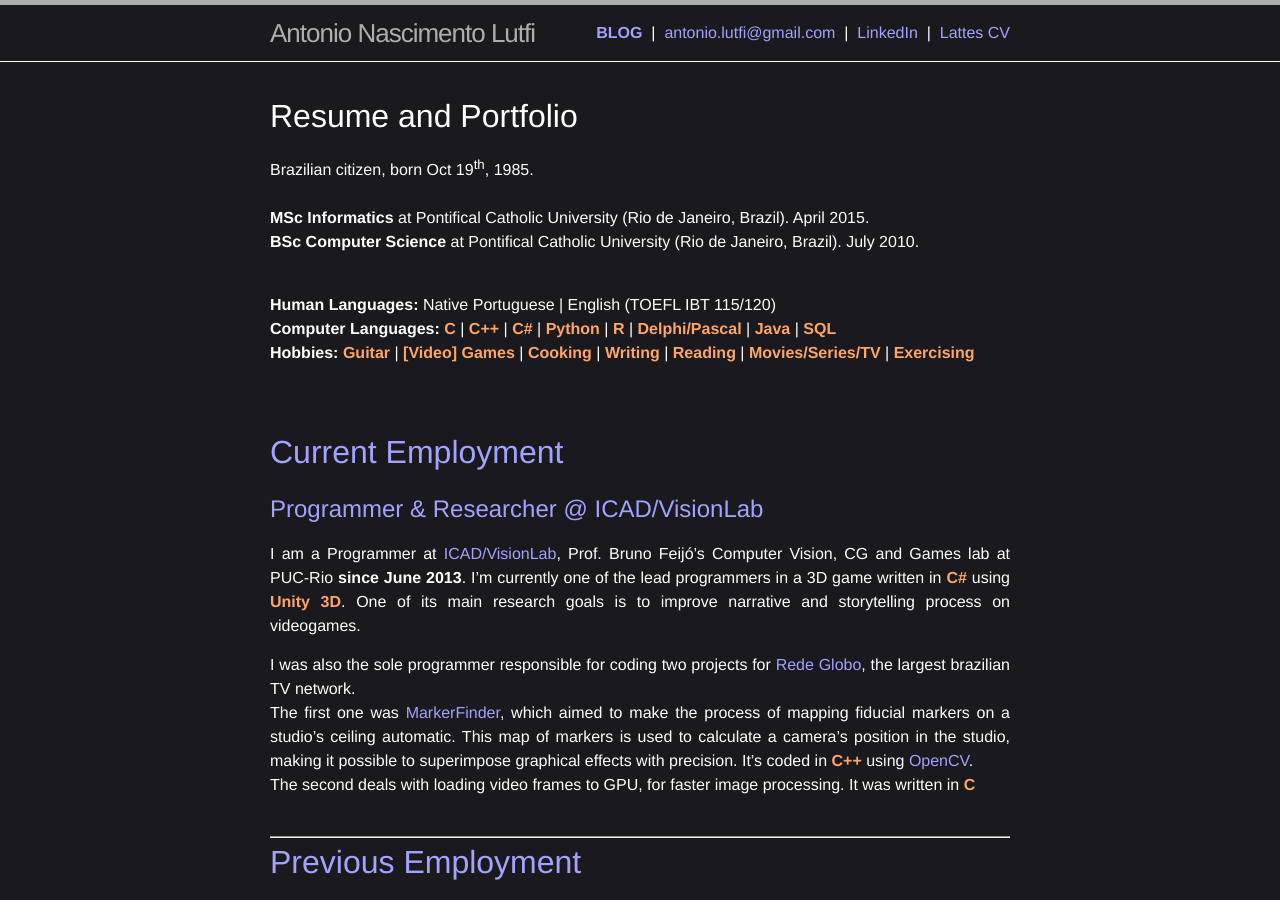
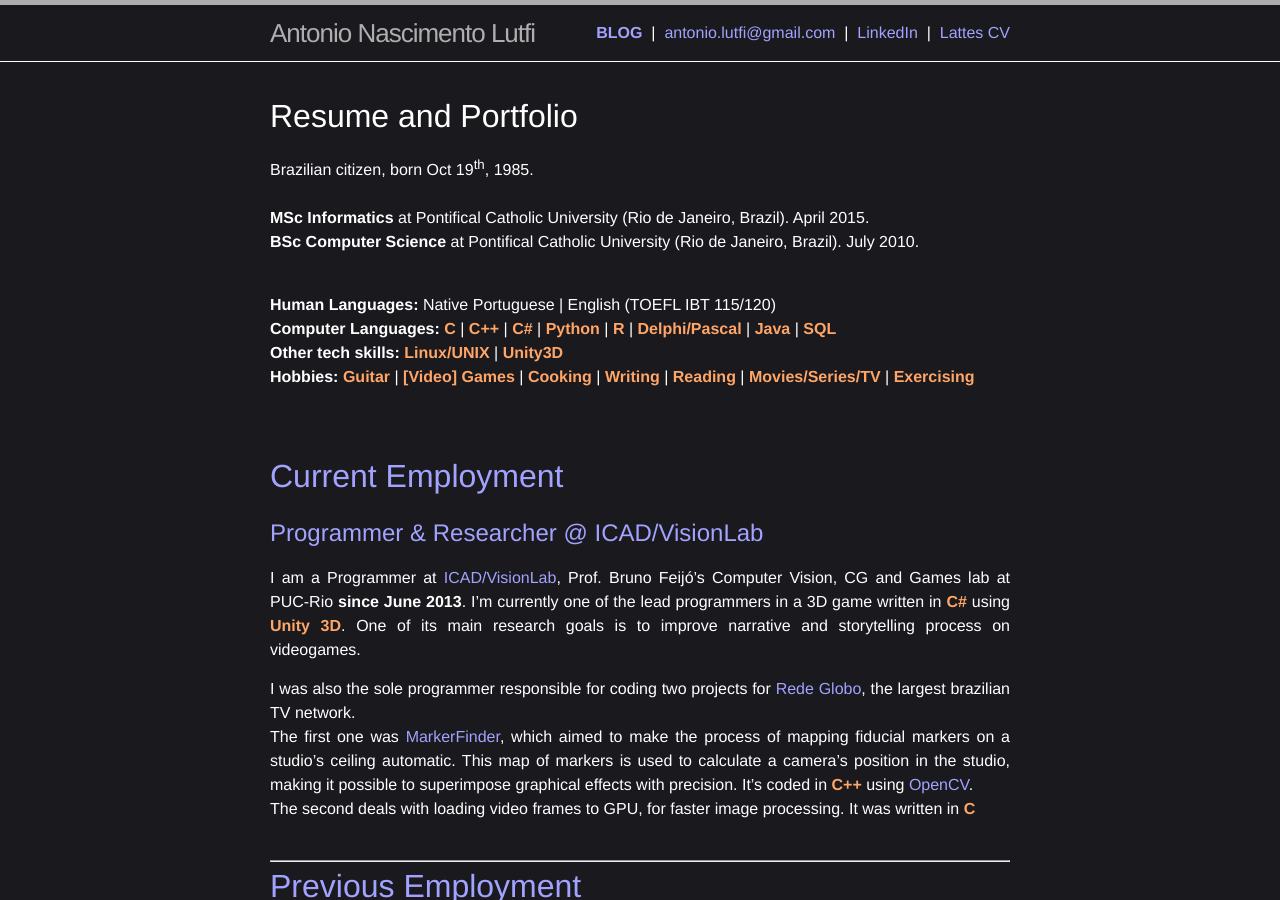
Before and after one commit to anlutfi/anlutfi.github.io, a Jekyll site: the page built from index.html, in a window 1280 px wide and 900 px high. Built offline with Jekyll 4.4.1, drawn with Linux system fonts in a browser that asks for light colours.

Commit message:
modified:   index.html --> added other tech skills

```diff
--- a/index.html
+++ b/index.html
@@ -23,6 +23,8 @@ Brazilian citizen, born Oct 19<sup>th</sup>, 1985.
     <span class="skill">C#</span> | <span class="skill">Python</span> |
     <span class="skill">R</span> | <span class="skill">Delphi/Pascal</span> |
     <span class="skill">Java</span> | <span class="skill">SQL</span>
+    <br><b>Other tech skills:</b>
+    <span class="skill">Linux/UNIX</span> | <span class="skill">Unity3D</span>
     <br><b>Hobbies:</b> <span class="skill">Guitar</span> | <span class="skill">[Video] Games</span> |
     <span class="skill">Cooking</span> | <span class="skill">Writing</span> |
     <span class="skill">Reading</span> | <span class="skill">Movies/Series/TV</span> |
```
